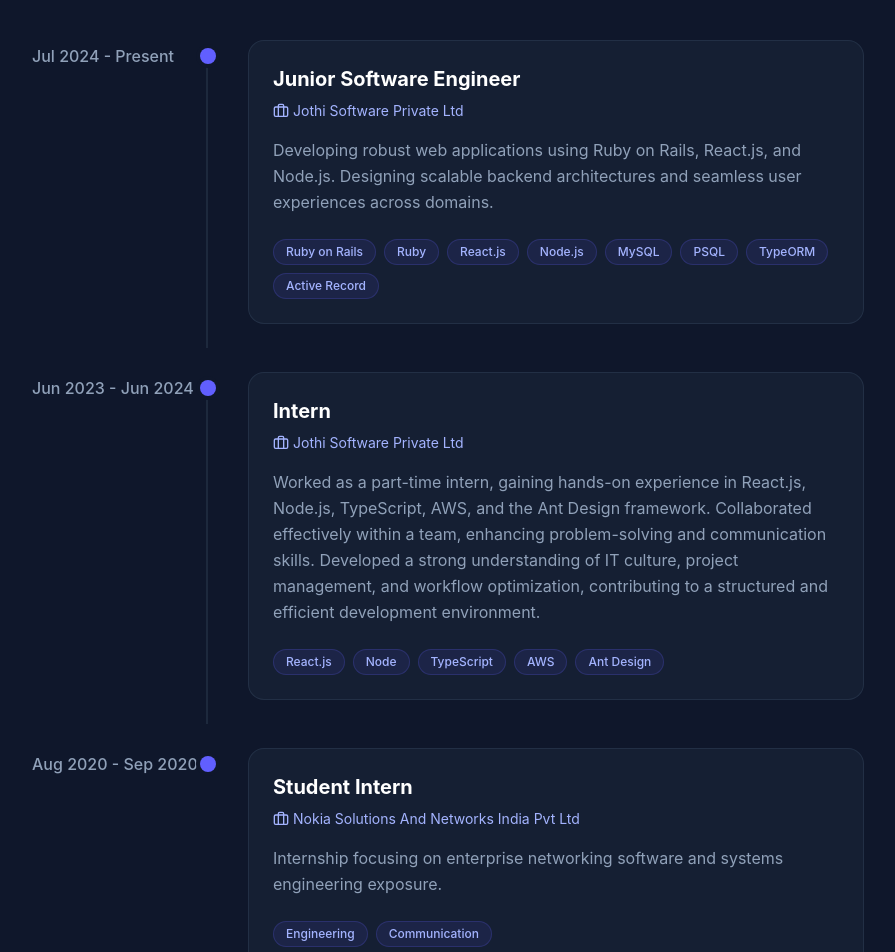
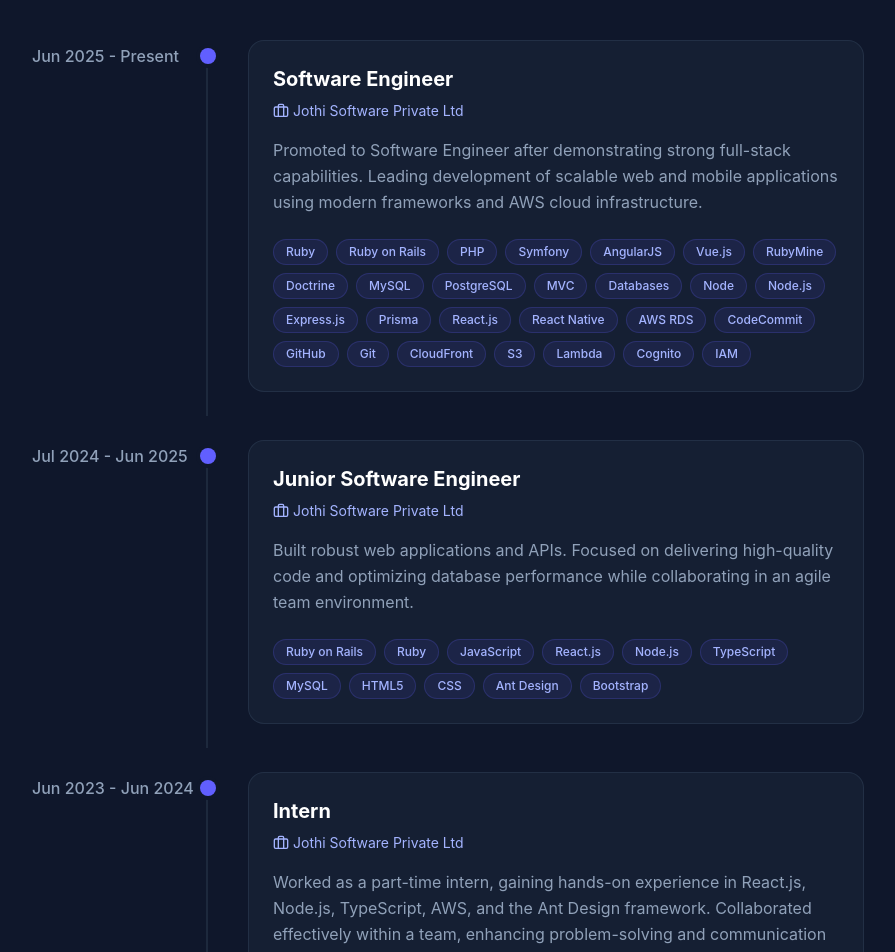
Before and after one commit to naveenkumar752/naveen-portfolio-2026, a React (Vite) app: page / in a window 1280 px wide. Shown: the part 980-1932 px from the top of the page, without its empty margins (192-1087 px from the left). Built offline with nearby package versions, Linux system fonts and the light colour scheme.

Commit message:
feat: expand experience history and tech stack

```diff
--- a/src/components/Contact.tsx
+++ b/src/components/Contact.tsx
@@ -37,10 +37,10 @@ export default function Contact() {
 
                 <div className="flex flex-col md:flex-row items-center justify-between gap-6">
                     <div className="flex items-center gap-6">
-                        <a href="https://linkedin.com/in/naveenkumar-m" target="_blank" rel="noreferrer" className="text-slate-400 hover:text-indigo-400 transition-colors p-2 hover:bg-indigo-500/10 rounded-full">
+                        <a href="https://www.linkedin.com/in/naveenkumar-m-4024b7245/" target="_blank" rel="noreferrer" className="text-slate-400 hover:text-indigo-400 transition-colors p-2 hover:bg-indigo-500/10 rounded-full">
                             <Linkedin className="w-6 h-6" />
                         </a>
-                        <a href="https://github.com/" target="_blank" rel="noreferrer" className="text-slate-400 hover:text-indigo-400 transition-colors p-2 hover:bg-indigo-500/10 rounded-full">
+                        <a href="https://github.com/naveenkumar752" target="_blank" rel="noreferrer" className="text-slate-400 hover:text-indigo-400 transition-colors p-2 hover:bg-indigo-500/10 rounded-full">
                             <Github className="w-6 h-6" />
                         </a>
                     </div>
--- a/src/components/Experience.tsx
+++ b/src/components/Experience.tsx
@@ -3,25 +3,32 @@ import { Briefcase, Calendar } from 'lucide-react';
 
 const experiences = [
     {
+        role: "Software Engineer",
+        company: "Jothi Software Private Ltd",
+        duration: "Jun 2025 - Present",
+        description: "Promoted to Software Engineer after demonstrating strong full-stack capabilities. Leading development of scalable web and mobile applications using modern frameworks and AWS cloud infrastructure.",
+        skills: ["Ruby", "Ruby on Rails", "PHP", "Symfony", "AngularJS", "Vue.js", "RubyMine", "Doctrine", "MySQL", "PostgreSQL", "MVC", "Databases", "Node", "Node.js", "Express.js", "Prisma", "React.js", "React Native", "AWS RDS", "CodeCommit", "GitHub", "Git", "CloudFront", "S3", "Lambda", "Cognito", "IAM"]
+    },
+    {
         role: "Junior Software Engineer",
         company: "Jothi Software Private Ltd",
-        duration: "Jul 2024 - Present",
-        description: "Developing robust web applications using Ruby on Rails, React.js, and Node.js. Designing scalable backend architectures and seamless user experiences across domains.",
-        skills: ["Ruby on Rails", "Ruby", "React.js", "Node.js", "MySQL", "PSQL", "TypeORM", "Active Record"]
+        duration: "Jul 2024 - Jun 2025",
+        description: "Built robust web applications and APIs. Focused on delivering high-quality code and optimizing database performance while collaborating in an agile team environment.",
+        skills: ["Ruby on Rails", "Ruby", "JavaScript", "React.js", "Node.js", "TypeScript", "MySQL", "HTML5", "CSS", "Ant Design", "Bootstrap"]
     },
     {
         role: "Intern",
         company: "Jothi Software Private Ltd",
         duration: "Jun 2023 - Jun 2024",
         description: "Worked as a part-time intern, gaining hands-on experience in React.js, Node.js, TypeScript, AWS, and the Ant Design framework. Collaborated effectively within a team, enhancing problem-solving and communication skills. Developed a strong understanding of IT culture, project management, and workflow optimization, contributing to a structured and efficient development environment.",
-        skills: ["React.js", "Node", "TypeScript", "AWS", "Ant Design"]
+        skills: ["React.js", "Node", "AWS", "TypeScript", "antd"]
     },
     {
         role: "Student Intern",
         company: "Nokia Solutions And Networks India Pvt Ltd",
         duration: "Aug 2020 - Sep 2020",
         description: "Internship focusing on enterprise networking software and systems engineering exposure.",
-        skills: ["Engineering", "Communication"]
+        skills: ["Networking", "Enterprise Systems"]
     }
 ];
 
--- a/src/components/Hero.tsx
+++ b/src/components/Hero.tsx
@@ -40,7 +40,7 @@ export default function Hero() {
                         </h1>
 
                         <h2 className="text-xl md:text-2xl text-slate-400 mb-8 font-light max-w-2xl">
-                            Junior Software Engineer specializing in scalable web applications, AWS cloud infrastructure, and modern frontend frameworks.
+                            Software Engineer specializing in scalable web and mobile applications, AWS cloud infrastructure, and modern full-stack development.
                         </h2>
 
                         <div className="flex flex-wrap items-center justify-center md:justify-start gap-4">
--- a/src/components/Navbar.tsx
+++ b/src/components/Navbar.tsx
@@ -37,7 +37,7 @@ export default function Navbar() {
                         <a href="https://github.com/naveenkumar752" target="_blank" rel="noreferrer" className="text-slate-400 hover:text-indigo-400 transition-colors">
                             <Github className="w-5 h-5" />
                         </a>
-                        <a href="mailto:contact@example.com" className="text-slate-400 hover:text-indigo-400 transition-colors">
+                        <a href="mailto:naveenkumarm752@gmail.com" className="text-slate-400 hover:text-indigo-400 transition-colors">
                             <Mail className="w-5 h-5" />
                         </a>
                     </motion.div>
--- a/src/components/Skills.tsx
+++ b/src/components/Skills.tsx
@@ -1,10 +1,10 @@
 import { motion } from 'framer-motion';
 
 const skills = [
-    { category: "Frontend", items: ["React.js", "Angular", "Vue.js", "JavaScript", "TypeScript", "HTML5", "CSS", "Tailwind CSS", "Ant Design", "Bootstrap", "CoffeeScript"] },
-    { category: "Backend & Frameworks", items: ["Node.js", "Express.js", "Ruby on Rails", "Ruby", "PHP", "Symfony"] },
-    { category: "Databases & ORMs", items: ["PostgreSQL (PSQL)", "MySQL", "TypeORM", "Active Record"] },
-    { category: "Cloud & DevSecOps", items: ["AWS Lambda", "Amazon S3", "AWS IAM", "Amazon Cognito", "AWS CodeCommit", "Deployment"] }
+    { category: "Frontend & Mobile", items: ["React.js", "React Native", "AngularJS", "Vue.js", "JavaScript", "TypeScript", "HTML5", "CSS", "Tailwind CSS", "Ant Design", "Bootstrap", "CoffeeScript"] },
+    { category: "Backend & Frameworks", items: ["Node.js", "Express.js", "Ruby on Rails", "Ruby", "PHP", "Symfony", "MVC", "Doctrine (PHP)", "RubyMine"] },
+    { category: "Databases & ORMs", items: ["PostgreSQL", "MySQL", "Prisma ORM", "TypeORM", "Active Record", "Amazon RDS"] },
+    { category: "Cloud & DevOps", items: ["AWS Lambda", "Amazon S3", "Amazon CloudFront", "Amazon Cognito", "AWS IAM", "AWS CodeCommit", "GitHub", "Git", "Deployment"] }
 ];
 
 export default function Skills() {
```
